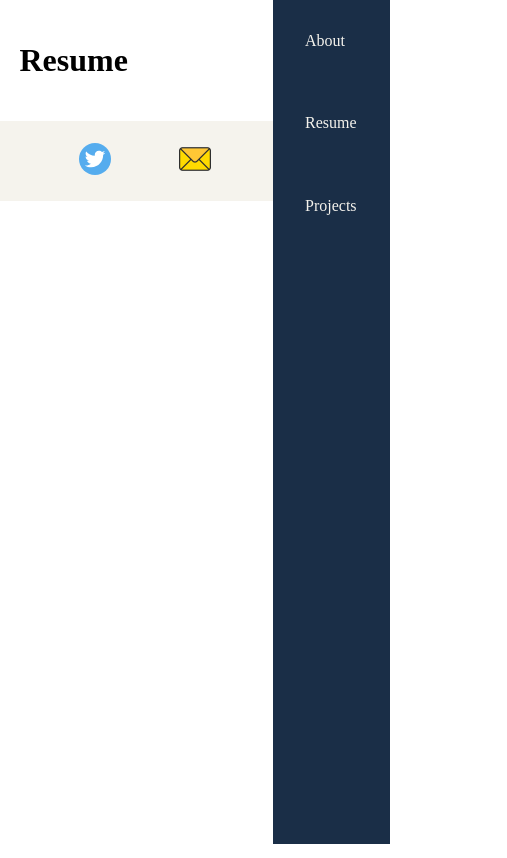
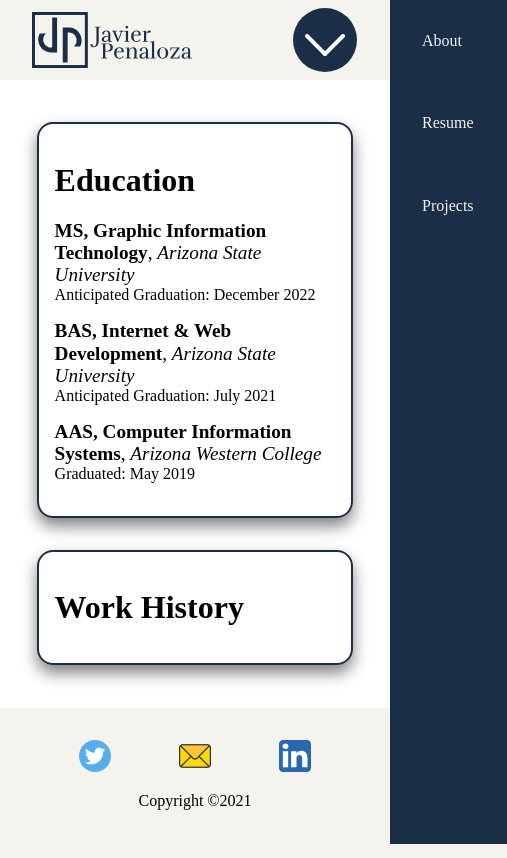
Before and after one commit to veralece/portfolio, a React (Create React App) app: page /resume in a window 390 px wide. Shown: the whole page, 507 px wide, since content can reach past the window. Built offline with nearby package versions, Linux system fonts and the light colour scheme.

Commit message:
mobile css changes and content added

```diff
--- a/src/App.js
+++ b/src/App.js
@@ -11,7 +11,6 @@ function App() {
 		<>
 			<Router>
 				<Navigation />
-				<main>
 					<Switch>
 						<Route exact path="/">
 							<Redirect to="/about" />
@@ -26,7 +25,6 @@ function App() {
 							<Resume />
 						</Route>
 					</Switch>
-				</main>
 				<Footer />
 			</Router>
 		</>
--- /dev/null
+++ b/src/components/EducationListItem.js
@@ -0,0 +1,12 @@
+function EducationListItem(props) {
+    const { college, degree, acquisitionDate, graduated } = props;
+
+    return (
+        <li>
+            <h2><strong>{degree}</strong>, <em>{college}</em></h2>
+            <p>{graduated ? "Graduated" : "Anticipated Graduation"}: {acquisitionDate}</p>
+        </li>
+    )
+}
+
+export default EducationListItem;
--- a/src/components/Footer.js
+++ b/src/components/Footer.js
@@ -7,6 +7,7 @@ function Footer(props) {
             <a href="https://www.twitter.com"><img className="footer-icon" src={twitter} alt="twitter icon" /></a>
             <a href="mailto:javier.mejia.penaloza@gmail.com"><img className="footer-icon" src={email} alt="email icon" /></a>
             <a href="https://www.linkedin.com"><img className="footer-icon" src={linkedin} alt="linkedin icon" /></a>
+            <p className="copyright">Copyright &copy;2021</p>
         </footer>)
 }
 
--- a/src/components/Navigation.js
+++ b/src/components/Navigation.js
@@ -1,5 +1,6 @@
+import React, { useState } from "react";
 import { Link } from 'react-router-dom';
-import { useState } from 'react';
+import chevron from '../images/chevron-white.png'
 
 function Navigation(props) {
     //TODO This is a neat feature about making the current page selected
@@ -8,10 +9,18 @@ function Navigation(props) {
     // const handleClick = (e) => {
     //     const { target } = e;
     // }
-    const about = <Link className="link" to="./about">About</Link>
-    const resume = <Link className="link" to="./resume">Resume</Link>
-    const projects = <Link className="link" to="./projects">Projects</Link>
-    const logo = <Link to="./about" ><div className="logo"></div></Link>
+    const about = <Link className="link" onClick={handleMobileMenuClick} to="./about">About</Link>
+    const resume = <Link className="link" onClick={handleMobileMenuClick} to="./resume">Resume</Link>
+    const projects = <Link className="link" onClick={handleMobileMenuClick} to="./projects">Projects</Link>
+    const logo = <Link to="./about" className="logo" onClick={handleMobileMenuClick}><div></div></Link>
+
+    const [displayMobileMenu, setDisplayMobileMenu] = useState(false);
+
+    function handleMobileMenuClick(e) {
+        e ? setDisplayMobileMenu(e.target.checked) : setDisplayMobileMenu(false);
+        document.getElementById('mobile-menu').classList.toggle('active');
+        document.getElementById('mobile-nav-btn').classList.toggle('active');
+    }
     return (
         <>
             <nav id="nav-full">
@@ -22,11 +31,22 @@ function Navigation(props) {
             </nav>
             <nav id="nav-mobile">
                 {logo}
-                <ul>
+                <label id="mobile-nav-btn" htmlFor="nav-chkbox">
+                    <img alt="" src={chevron} />
+                    <input
+                        style={{ display: 'none' }}
+                        id="nav-chkbox"
+                        type="checkbox"
+                        onChange={handleMobileMenuClick}
+                        value={displayMobileMenu}
+                    />
+                </label>
+                <ul id="mobile-menu">
                     <li>{about}</li>
                     <li>{resume}</li>
                     <li>{projects}</li>
                 </ul>
+
             </nav>
         </>
     );
--- a/src/pages/About.js
+++ b/src/pages/About.js
@@ -1,12 +1,11 @@
-import Container from '../components/Container';
 import photo from '../images/javierpenaloza.jpg';
 function About(props) {
-    const text = <><p>Hello, you can cal me Javi. I’m an Arizona native
-    who aspires to be involved in mental health or
-    animals, hopefully in the capacity as a full - stack
-    engineer.I still have a ways to go but I’m making
-    good progress towards that goal.</p>
-
+    const text = <section className="container shadow">
+        <p>Hello, you can cal me Javi. I’m an Arizona native
+        who aspires to be involved in mental health or
+        animals, hopefully in the capacity as a full - stack
+        engineer.I still have a ways to go but I’m making
+        good progress towards that goal.</p>
         <p>I was initially a music major who focused on
         voice, but I wanted a career that was more
         flexible.I still love music, and I want to
@@ -17,14 +16,14 @@ function About(props) {
         my job! I find that I derive more enjoyment from
         them that way.I still love and play board / video
         games, but I try to make them a social occasion
-    rather than a personal hobby.</p></>
+    rather than a personal hobby.</p></section>
 
-    const img = <img alt="Javier Penaloza" src={photo} />
+    const img = <img className="container shadow" alt="Javier Penaloza" src={photo} />
     return (
-        <>
-            <Container className="container" content={img}/>
-            <Container className="container" content={text} />
-        </>
+        <main className="grid">
+            {img}
+            {text}
+        </main>
     );
 }
 
--- a/src/pages/Resume.js
+++ b/src/pages/Resume.js
@@ -1,5 +1,41 @@
+import EducationListItem from '../components/EducationListItem';
 function Resume(props) {
-    return <h1>Resume</h1>
+    const education = [
+        <EducationListItem
+            college="Arizona State University"
+            degree="MS, Graphic Information Technology"
+            graduated={false}
+            acquisitionDate="December 2022"
+        />,
+        <EducationListItem
+            college="Arizona State University"
+            degree="BAS, Internet & Web Development"
+            graduated={false}
+            acquisitionDate="July 2021"
+        />,
+        <EducationListItem
+            college="Arizona Western College"
+            degree="AAS, Computer Information Systems"
+            graduated={true}
+            acquisitionDate="May 2019"
+        />
+    ]
+    return (
+        <main >
+            <article className="grid" name="Resume">
+                <section className="container shadow">
+                    <h1>Education</h1>
+                    <ul>
+                        {[education]}
+                    </ul>
+                </section>
+
+                <section className="container shadow">
+                    <h1>Work History</h1>
+                </section>
+            </article>
+        </main>
+    );
 }
 
 export default Resume;
--- a/src/styles/index.css
+++ b/src/styles/index.css
@@ -11,6 +11,15 @@
 
 body {
     font-family: Raleway;
+    background-color: var(--biege);
+}
+
+main {
+    background-color: #fff;
+}
+
+a, p {
+    font-weight: 500;
 }
 
 a, a:visited {
@@ -20,33 +29,54 @@ a, a:visited {
 }
 
 footer {
-    width: 100%;
-    height: 5em;
+    margin: 2em 0;
     display: grid;
     grid-template-columns: repeat(3, 100px);
     place-items: center;
     place-content: center;
 }
 
+article[name=Resume] h2 {
+    font-weight: normal;
+    font-size: 1.2em;
+    margin: 0;
+}
+
+article[name=Resume] ul {
+    list-style-type: none;
+    padding-inline-start: 0;
+}
+
+article[name=Resume] p {
+    margin: 0 0 1em;
+}
+
+.copyright {
+    grid-column: auto / span 3;
+}
+
+.container {
+    border: 2px solid var(--navy);
+    width: 80%;
+}
+
+/*TODO: Fix the border radius issue. Look up how to make image fit parent container?*/
+
+.container img {
+    width: 100%;
+}
+
+.container img, .container {
+    border-radius: 1em;
+}
+
 .footer-icon {
     width: 32px;
 }
 
-.container {
-    border: 5px solid var(--navy);
-    width: 80%;
-}
-
-/*TODO: Fix the border radius issue. Look up how to make image fit parent container?*/
-.container img {
-    width: 100%;
-}
-.container img, .container {
-    border-radius: 1em;
-}
-
-.container.paragraph {
-    padding: 1em;
+.grid {
+    display: grid;
+    place-items: start center;
 }
 
 .logo {
@@ -54,7 +84,16 @@ footer {
     background-repeat: no-repeat;
     background-size: 100%;
 }
-#nav-full, footer {
+
+.shadow {
+    box-shadow: 0 .5em 1em gray;
+}
+
+section.container, article.container {
+    padding: 1em;
+}
+
+#nav-full {
     background: var(--biege);
 }
 
@@ -75,11 +114,6 @@ footer {
     text-align: center;
     position: relative;
 }
-
-/* #nav-full .link:hover, #nav-full .current-page {
-    background: var(--navy);
-    color: var(--biege);
-} */
 
 a, #nav-full .link:after {
     transition: all 200ms;
@@ -112,26 +146,58 @@ a, #nav-full .link:after {
 
 #nav-mobile {
     display: grid;
+    grid-template-columns: repeat(2, 1fr);
+    position: sticky;
+    top: 0;
+    background: var(--biege);
 }
 
-#nav-mobile ul {
+#mobile-menu {
     z-index: 999;
     width: 30%;
     list-style-type: none;
     position: absolute;
     top: 0;
-    right: 0;
+    right: -30%;
     margin: 0;
     padding-inline: 0;
-    height: 100%;
+    height: 100vh;
     background-color: var(--navy);
 }
 
+#mobile-menu.active {
+    right: 0;
+}
+
+#mobile-nav-btn {
+    background: var(--navy);
+    height: 64px;
+    width: 64px;
+    border-radius: 50%;
+    place-self: center;
+    position: relative;
+    right: -2em;
+    transform: rotate(0);
+}
+
+#mobile-nav-btn.active {
+    transform: rotate(90deg);
+    right: 4em;
+}
+
+#mobile-nav-btn img {
+    position: relative;
+    top: 5px;
+}
+
+#mobile-nav-btn, #mobile-menu {
+    transition: all 300ms;
+}
+
 @media screen and (min-width: 768px) {
-    main {
-        display: grid;
+    .grid {
         grid-template-columns: repeat(2, 1fr);
-        margin: 10vh 10vw;
+        padding: 10vh 10vw;
     }
     .logo {
         width: 11em;
@@ -143,11 +209,16 @@ a, #nav-full .link:after {
 }
 
 @media screen and (min-width: 320px) and (max-width: 767px) {
-    main {
-        margin: 5vh 5vw;
+    .grid {
+        grid-template-columns: 1fr;
+        padding: 5vh 5vw;
+        row-gap: 2em;
     }
     .logo {
-        place-self: center;
+        position: relative;
+        top: .75em;
+        left: 2em;
+        height: 5rem;
         width: 10rem;
     }
     #nav-full {
```
Also changed, not shown: src/images/chevron-white.png (added).
